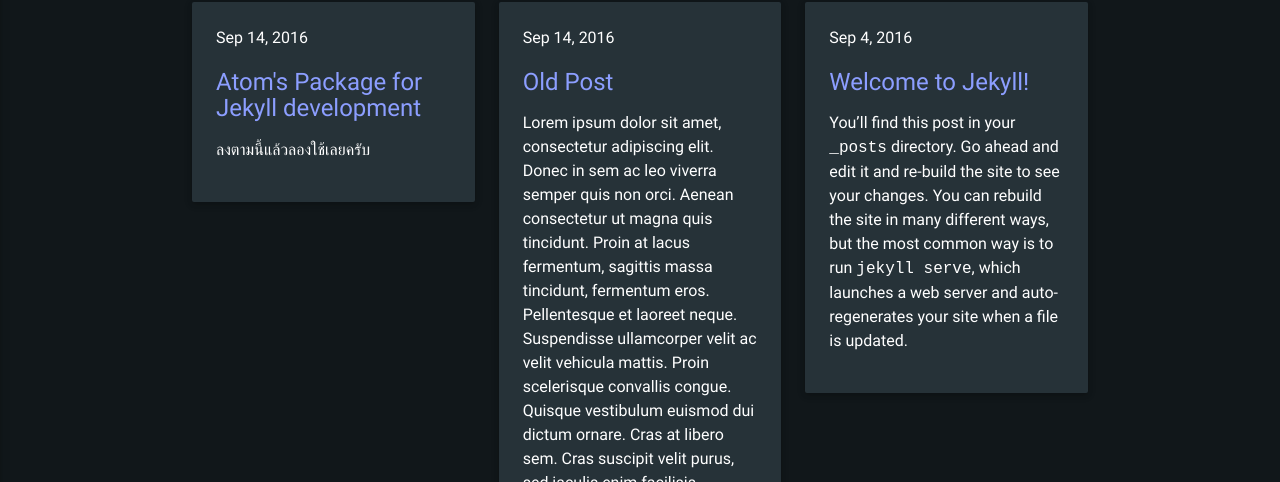
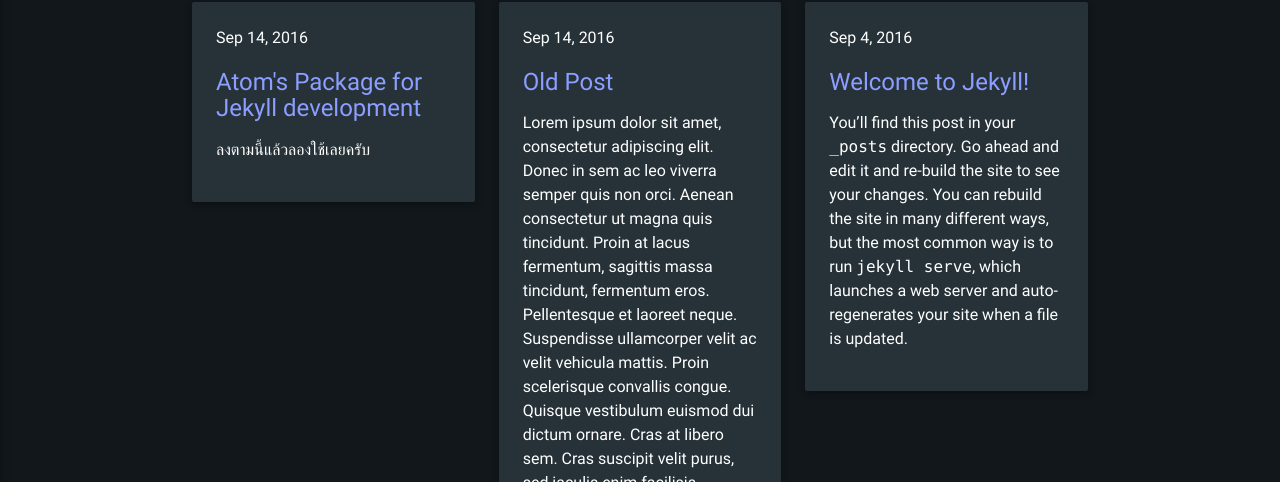
Before and after one commit to piruin/piruin.github.io, a Jekyll site: the page built from index.html, in a window 1280 px wide and 1400 px high, scrolled down 103 px. Shown: the part 390-872 px from the top of the window. Built offline with Jekyll 4.4.1, drawn with Linux system fonts in a browser that asks for light colours; nearby versions of some CDN libraries.

Commit message:
set typo for code block

```diff
--- a/_sass/components/_typography.scss
+++ b/_sass/components/_typography.scss
@@ -25,6 +25,11 @@
 h1, h2, h3, h4, h5, h6 {
 	font-weight: 400;
 	line-height: 1.1;
+}
+
+code {
+	font-weight: 300;
+	font-family: Consolas, "Liberation Mono", Menlo, Courier, monospace;
 }
 
 // Header Styles
```
